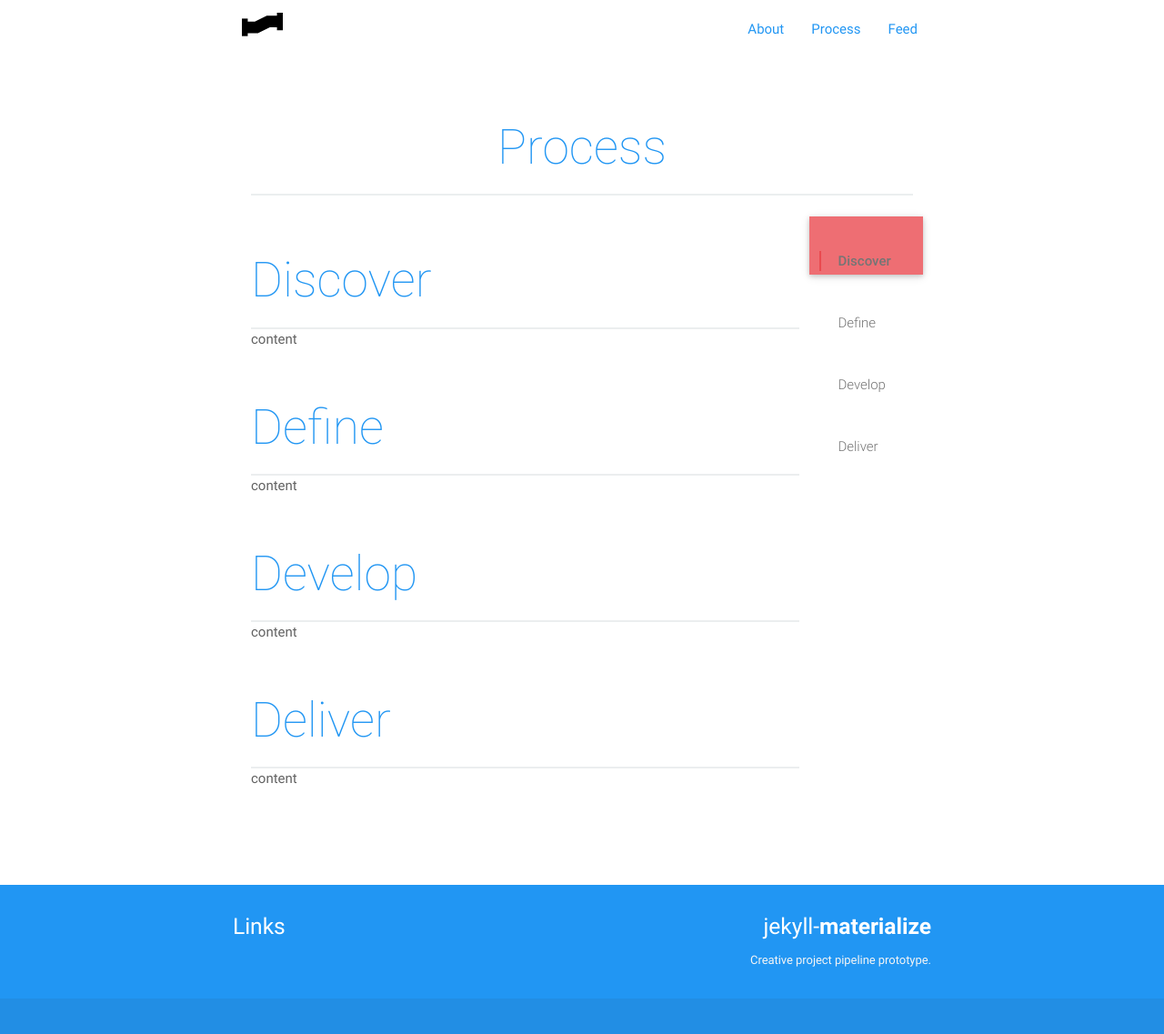
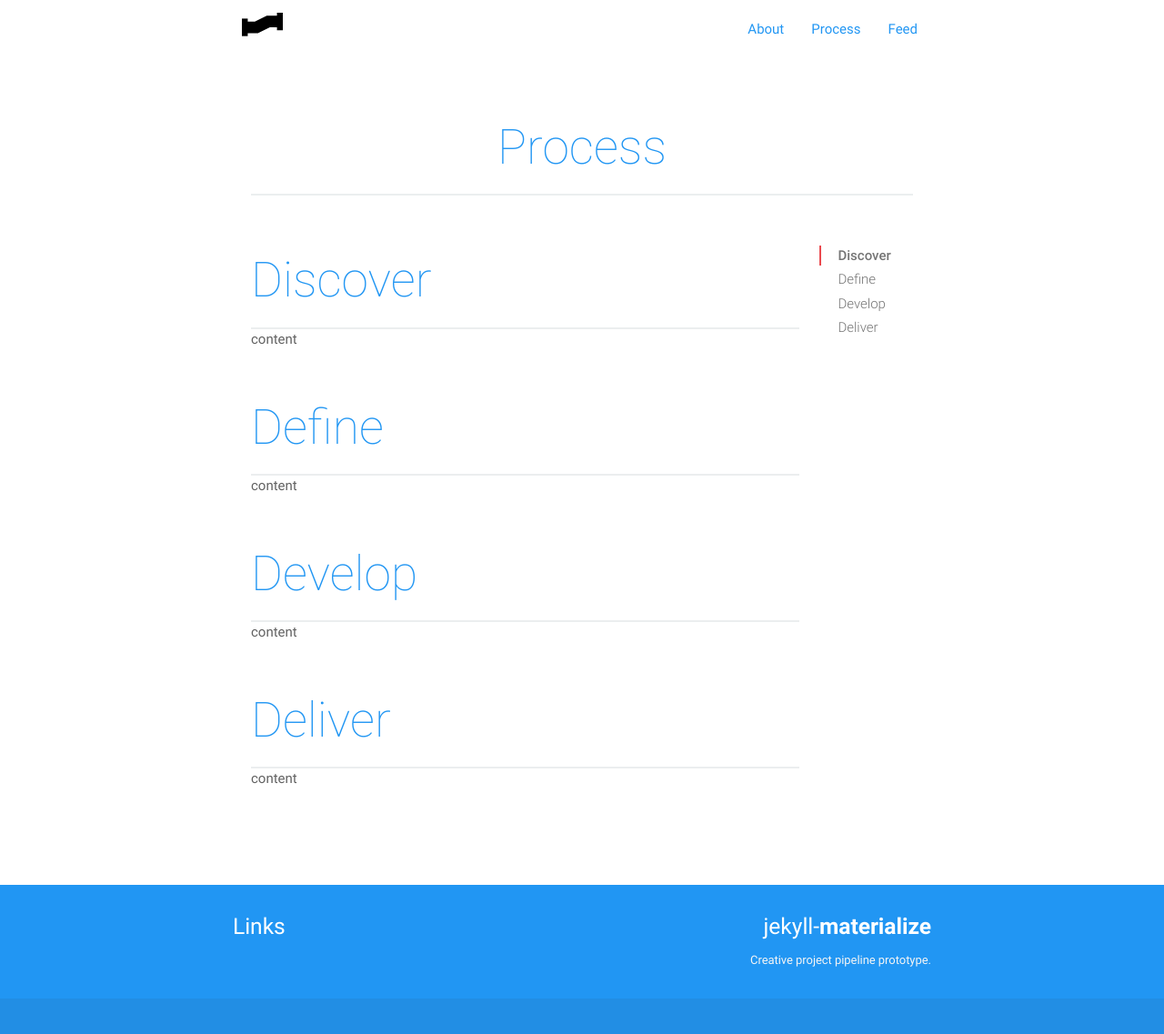
Before and after one commit to dmd-program/pipeline, a Jekyll site: the page built from process/index.html, in a window 1280 px wide and 1148 px high. Shown: the top 1137 px of the window at 91% size. Built offline with Jekyll 4.4.1, drawn with Linux system fonts in a browser that asks for light colours.

Commit message:
fixed menu

```diff
--- a/process/index.html
+++ b/process/index.html
@@ -28,7 +28,7 @@ title: Process
         <p>content</p>
       </div>
     </div>
-    <nav class="col hide-on-small-only m3 l2">
+    <div class="col hide-on-small-only m3 l2">
       <ul class="section table-of-contents">
         <li><a href="#discover">Discover</a></li>
         <li><a href="#define">Define</a></li>
```
